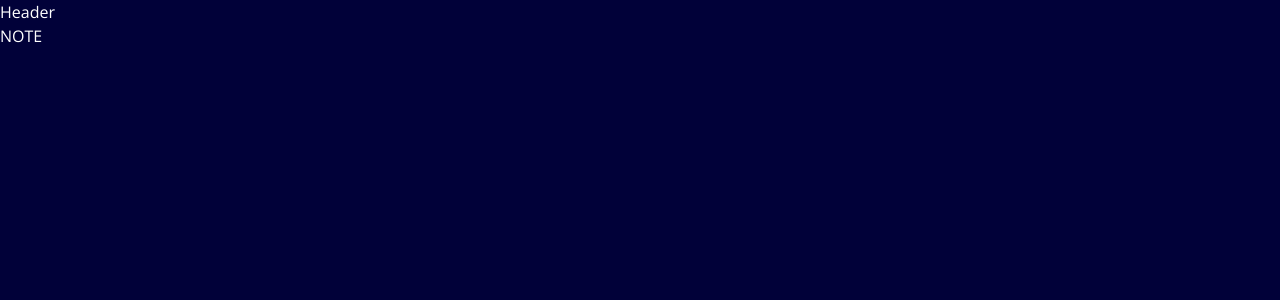
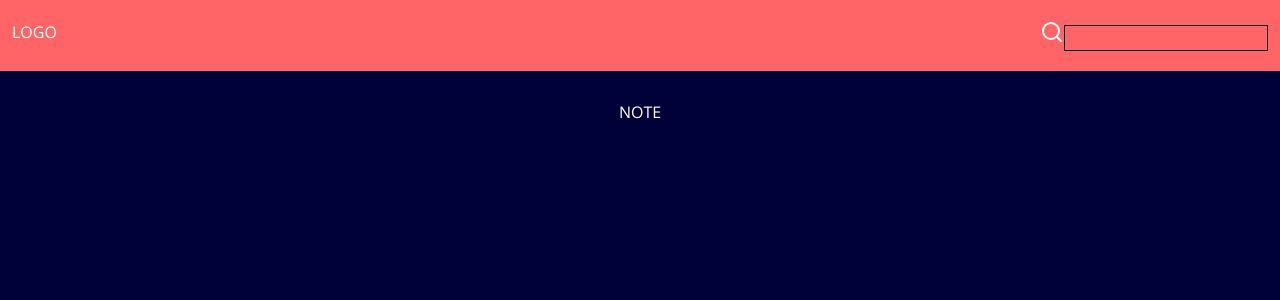
Before and after one commit to scmo-1/ShuiApp, a React (Vite) app in the folder frontend/: page /note/1 in a window 1280 px wide. Shown: the top 300 px of the page. Built offline with nearby package versions, Linux system fonts and the light colour scheme.

Commit message:
feat: Main page. Add base logic to fetch all notes and render fetched data in NotesPage. Add api.js utils for axios fetch functions

```diff
--- a/frontend/package.json
+++ b/frontend/package.json
@@ -12,6 +12,7 @@
   "dependencies": {
     "@tailwindcss/vite": "^4.1.13",
     "axios": "^1.12.2",
+    "lucide-react": "^0.544.0",
     "react": "^19.1.1",
     "react-dom": "^19.1.1",
     "react-router-dom": "^7.9.3",
--- a/frontend/src/AppRoutes.jsx
+++ b/frontend/src/AppRoutes.jsx
@@ -1,12 +1,13 @@
 import React from "react";
 import { Route, Routes } from "react-router-dom";
 import Layout from "./Layout";
+import NotesPage from "./pages/NotesPage";
 
 function AppRoutes() {
   return (
     <Routes>
       <Route path="/" element={<Layout />}>
-        <Route index element={<div>Home</div>} />
+        <Route index element={<NotesPage />} />
         <Route path="note">
           <Route path=":id" element={<div>NOTE</div>} />
           <Route path="create" element={<div>Create</div>} />
--- a/frontend/src/Layout.jsx
+++ b/frontend/src/Layout.jsx
@@ -1,11 +1,12 @@
 import React from "react";
 import { Outlet } from "react-router-dom";
+import Header from "./components/Header";
 
 function Layout() {
   return (
     <>
-      <div>Header</div>
-      <main>
+      <Header />
+      <main className="pt-25 px-3  flex flex-col items-center min-h-screen">
         <Outlet />
       </main>
     </>
--- /dev/null
+++ b/frontend/src/components/Header.jsx
@@ -0,0 +1,18 @@
+import React from "react";
+import { Search } from "lucide-react";
+
+function Header() {
+  return (
+    <header className="flex justify-between px-3 py-5 fixed top-0 w-full z-99 bg-red-400">
+      <div>LOGO</div>
+      <form action="submit">
+        <button>
+          <Search />
+        </button>
+        <input type="text" className="border-1 border-black" />
+      </form>
+    </header>
+  );
+}
+
+export default Header;
--- /dev/null
+++ b/frontend/src/components/Note.jsx
@@ -0,0 +1,13 @@
+import React from "react";
+
+function Note({ note, username, date }) {
+  return (
+    <div className="bg-amber-600 ">
+      <span>{username}</span>
+      <p>{note}</p>
+      <span> {date} </span>
+    </div>
+  );
+}
+
+export default Note;
--- a/frontend/src/pages/NotesPage.jsx
+++ b/frontend/src/pages/NotesPage.jsx
@@ -1,7 +1,33 @@
 import React from "react";
+import Note from "../components/Note";
+import { getAllNotes } from "../utils/api";
+import { useEffect, useState } from "react";
 
 function NotesPage() {
-  return <div>NotesPage</div>;
+  const [items, setItems] = useState([]);
+  useEffect(() => {
+    getAllNotes().then(setItems).catch(console.error);
+  }, []);
+
+  return (
+    <ul className="w-full flex flex-col gap-5 items-center">
+      {items.length < 1 ? (
+        <p>Loading</p>
+      ) : (
+        items.data.map((item) => (
+          <li key={item.noteId}>
+            <a href={`/note/${item.noteId}`}>
+              <Note
+                note={item.note}
+                username={item.username}
+                date={item.createdAt}
+              />
+            </a>
+          </li>
+        ))
+      )}
+    </ul>
+  );
 }
 
 export default NotesPage;
--- /dev/null
+++ b/frontend/src/utils/api.js
@@ -0,0 +1,10 @@
+import axios from "axios";
+
+const api = axios.create({
+  baseURL: "https://87ua2ygez2.execute-api.eu-north-1.amazonaws.com",
+});
+
+export const getAllNotes = async () => {
+  const response = await api.get("/api/notes");
+  return response.data;
+};
```
Also changed, not shown: 1 other file (tests, documents, lock files or other folders).
